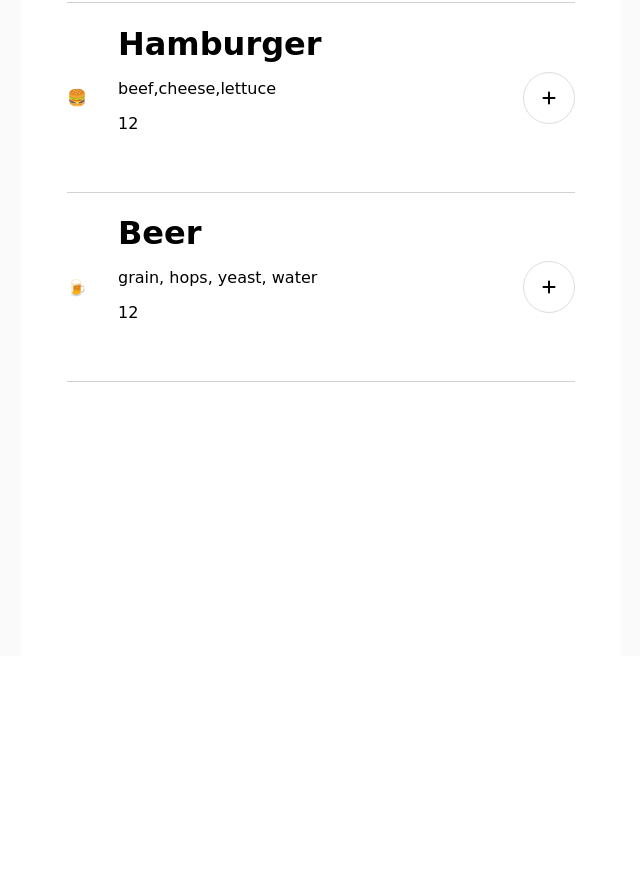
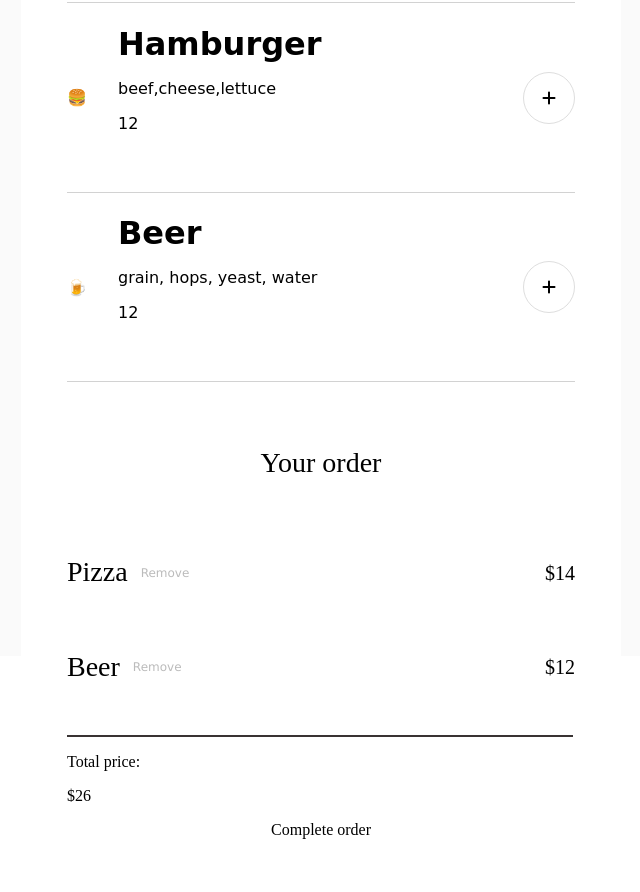
Before and after one commit to ezekielswanson/restaurant-ordering-app, a plain HTML site: page index.html in a window 1280 px wide. Shown: the part 545-1437 px from the top of the page, without its empty margins (319-959 px from the left). Before the commit the page ends 1344 px from the top, so only its background shows below. Drawn offline with Linux system fonts and the light colour scheme; a web font is replaced by a local one.

Commit message:
Updated html and css

```diff
--- a/index.css
+++ b/index.css
@@ -52,8 +52,9 @@ main {
 }
 
 .menu-items {
-    padding: 60px 46px 417px;
+    padding: 60px 46px 0px;
 }
+
 
 .menu-items .menu-items__row {
     display: flex;
@@ -108,3 +109,90 @@ main {
     justify-content: center;
     align-items: center;
 }
+
+
+/*** ORDER TOTATL SECTION ***/
+
+.menu-items__order-summary {
+    padding: 45px 46px 53px;
+    font-family: Smythe;
+    font-style: normal;
+    font-style: normal;
+    display: flex;
+    flex-direction: column;
+
+}
+
+
+.menu-items__order-summary h3 {
+    text-align: center;
+    color: #000;
+    font-size: 28px;
+    font-weight: 400;
+    line-height: 16.8px;
+    margin-bottom: 64px;
+}
+
+
+
+.menu-items__order-summary .menu-items__order-summary--item-row {
+    display: flex;
+    flex-direction: row;
+    justify-content: space-between;
+    align-items: center;
+    margin-bottom: 22px;
+}
+
+.menu-items__order-summary .menu-items__order-summary--item-row .menu-items__order-summary--item-row__name {
+    display: flex;
+    flex-direction: row;
+    gap: 13px;
+    align-items: center;
+}
+
+.menu-items__order-summary .menu-items__order-summary--item-row .menu-items__order-summary--item-row__name p {
+    color: #000;
+    font-family: Smythe;
+    font-size: 28px;
+    font-style: normal;
+    font-weight: 400;
+    line-height: 16.8px; /* 60% */
+}
+
+/*Removing default button style */
+button, input[type="submit"], input[type="reset"] {
+	background: none;
+	color: inherit;
+	border: none;
+	padding: 0;
+	font: inherit;
+	cursor: pointer;
+	outline: inherit;
+}
+
+.menu-items__order-summary .menu-items__order-summary--item-row .menu-items__order-summary--item-row__name button {
+    color: #BBB;
+    font-family: Verdana;
+    font-size: 12px;
+    font-weight: 400;
+    line-height: 24px; /* 200% */
+}
+
+
+
+.menu-items__order-summary .menu-items__order-summary--item-row .menu-items__order-summary--item-row__price {
+    color: #000;
+    text-align: right;
+    font-family: Smythe;
+    font-size: 20px;
+    font-style: normal;
+    font-weight: 400;
+    line-height: 24px; /* 120% */
+}
+
+
+.menu-items__order-summary .menu-items__order-summary-hz-line {
+    width: 504px;
+    border: solid 1px #393333;
+    margin-top: 9px;
+}
--- a/index.html
+++ b/index.html
@@ -18,6 +18,34 @@
                 <div class="menu-items">
                 <!-- Rendering Menu Items Here  -->
                 </div>
+
+                <div class="menu-items__order-summary">
+                    <h3>Your order</h3>
+
+                    <div class="menu-items__order-summary--item-row">
+                        <div class="menu-items__order-summary--item-row__name">
+                            <p>Pizza</p>
+                            <button>Remove</button>
+                        </div>
+                        <div class="menu-items__order-summary--item-row__price">$14</div>
+                    </div>
+
+                    <div class="menu-items__order-summary--item-row">
+                        <div class="menu-items__order-summary--item-row__name">
+                            <p>Beer</p>
+                            <button>Remove</button>
+                        </div>
+                        <div class="menu-items__order-summary--item-row__price">$12</div>
+                    </div>
+
+                    <div class="menu-items__order-summary-hz-line"></div>
+
+                    <div class="menu-items__order-summary--total-price-row">
+                        <p>Total price:</p>
+                        <p>$26</p>
+                    </div>
+                    <button>Complete order</button>
+                </div>
             </div>
         </main>
         <script src="index.js" type="module"></script>
--- a/index.js
+++ b/index.js
@@ -21,7 +21,7 @@ function  getMenuItems() {
                     </div>
                 </div>
                 <div class="menu-items__row-right">
-                    <div class="menu-items__row-right__circle">
+                    <div class="menu-items__row-right__circle" data-food-item="${item.id}">
                         <i class="fa-solid fa-plus" data-food-item="${item.id}"></i>
                     </div>
                 </div>
@@ -47,23 +47,34 @@ renderMenuItems();
 
 
 //need to put data attributes on btns to access the specific btns
+
+//put click event on btn itself
 document.addEventListener('click', function(e){
     //we need to pass t/ btns data att. somewhere
-  const matchedItem = getMatchingItem(e.target.dataset.foodItem);
-  console.log(matchedItem)
+  //const matchedItem = getMatchingItem(e.target.dataset.foodItem);
+
+  if (e.target.dataset.foodItem) {
+    getMatchingItem(e.target.dataset.foodItem);
+    showOrderTotal(e.target.dataset.foodItem);
+  }
+
+
+
 })
 
 
 
-//set filter based off of the id
+
+
+
+//Get matching id of the the food item
 function getMatchingItem(foodId) {
 
     const foodIdNumber = parseInt(foodId, 10)
     //filter function
     const trgtFoodItem = menuArray.filter(function(item){
         return item.id === foodIdNumber
-    })[0]
-
+    })
     return trgtFoodItem;
 
 }
@@ -71,9 +82,16 @@ function getMatchingItem(foodId) {
 
 
 
-/*
-//have matching food if pass into another function that display the order totla
+
+//have matching food if pass into another function that display the order total
 function showOrderTotal() {
-    //
+    //get div el
+    const foodItemEl = document.querySelector('.menu-items__row-right__circle');
+
+    // click event
+    foodItemEl.addEventListener('click', function(){
+        //display order total
+        //seperate order total data in another function
+    })
+
 }
-*/
```
